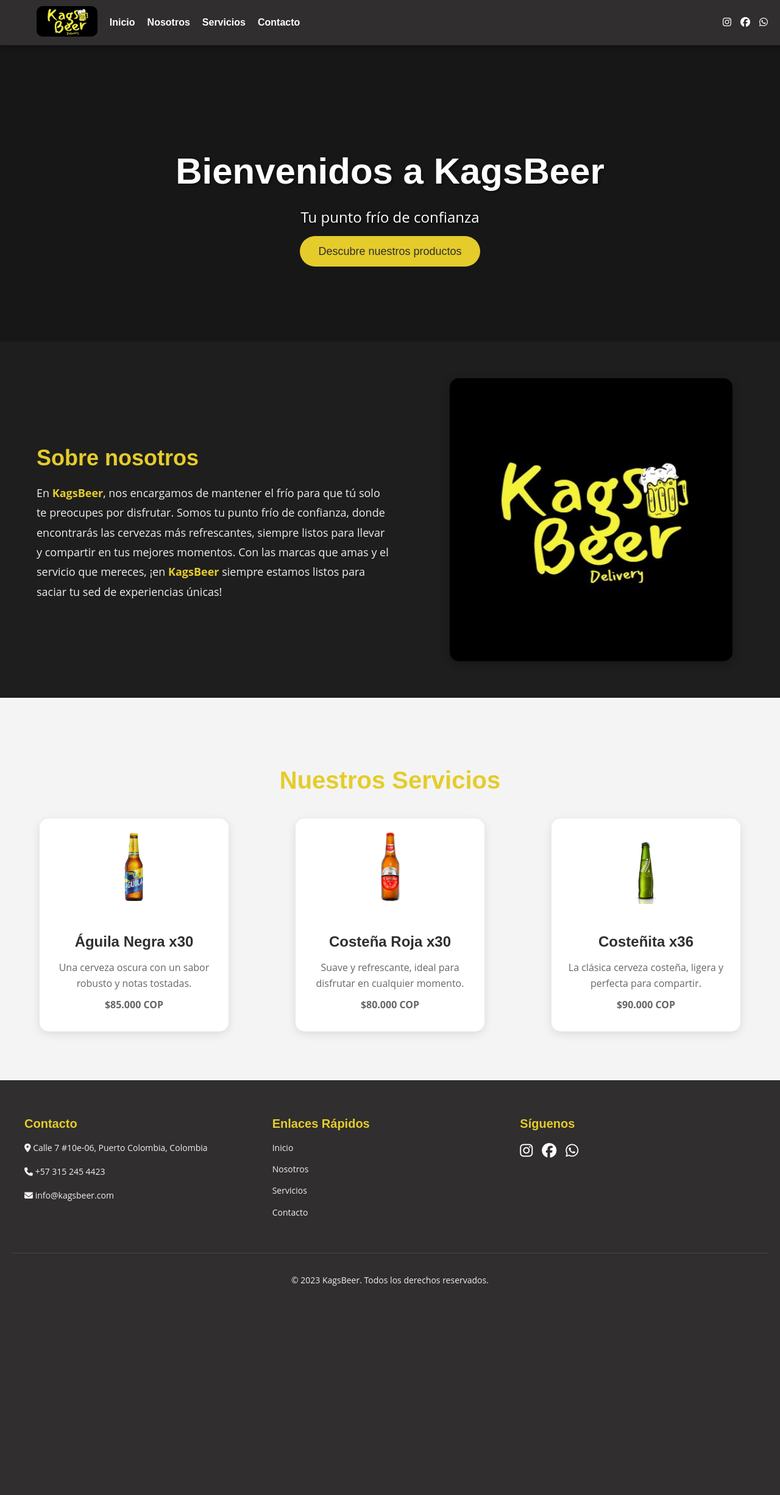
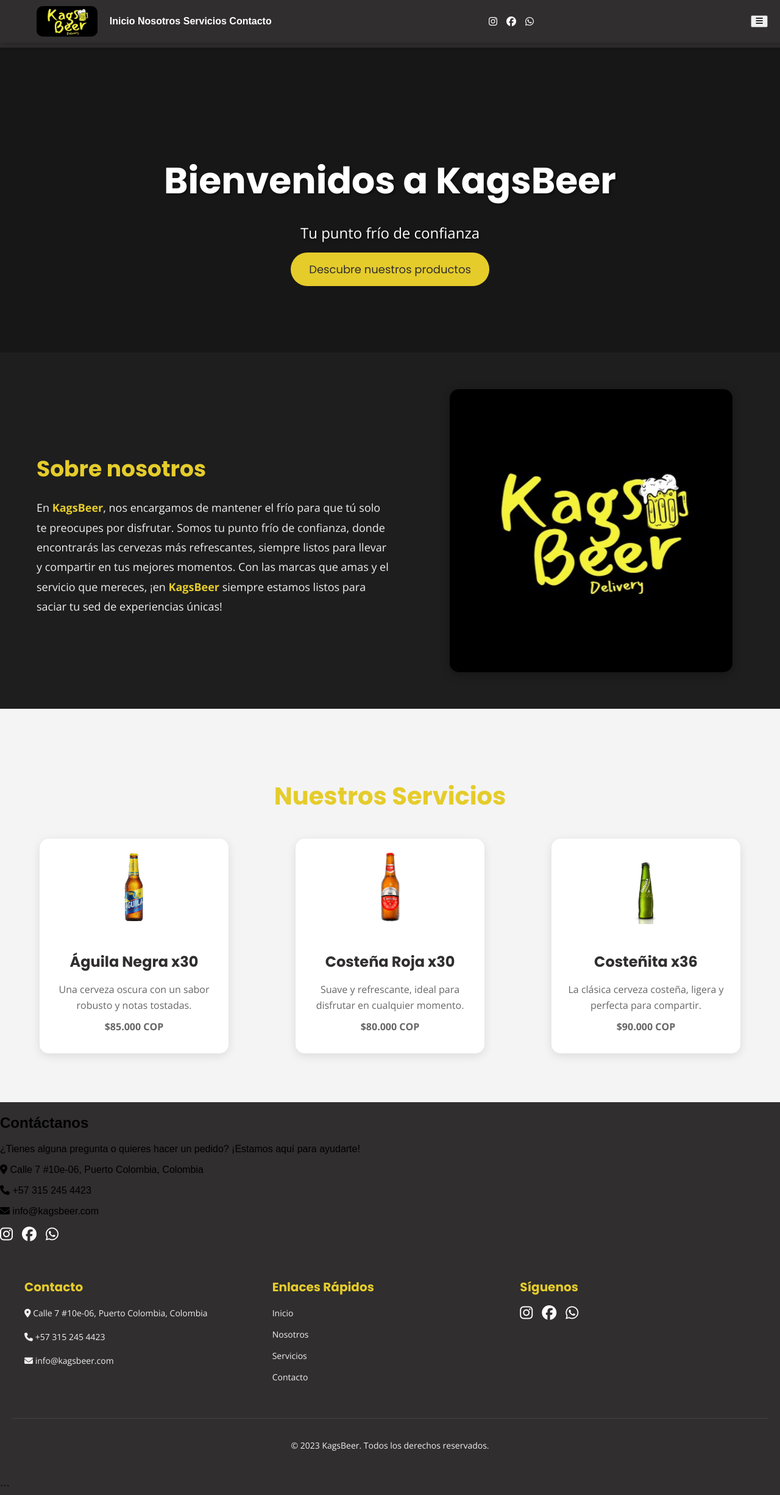
Before and after one commit to REN-ORDO/webestatica, a plain HTML site: page index.html in a window 1280 px wide. Shown: the whole page at 61% size. Before the commit the page ends 2162 px from the top, so only its background shows below. Drawn offline with nearby package versions, Linux system fonts and the light colour scheme.

Commit message:
Feature: Mejorar la UI/UX del sitio

````diff
--- a/index.html
+++ b/index.html
@@ -1,3 +1,4 @@
+```html
 <!DOCTYPE html>
 <html lang="en">
 <head>
@@ -6,29 +7,42 @@
     <title>KagsBeer</title>
     <script src="https://kit.fontawesome.com/99b4f9ec9b.js" crossorigin="anonymous"></script>
     <link rel="stylesheet" href="estilos.css">
-    <link id="pestaña" rel="website icon" type="png" href="imagenes/kagsbeer.png">
+    <link id="pestaña" rel="website icon" type="image/png" href="imagenes/kagsbeer.png">
+    <!-- Google Fonts for Poppins and Open Sans for improved typography consistency -->
+    <link rel="preconnect" href="https://fonts.googleapis.com">
+    <link rel="preconnect" href="https://fonts.gstatic.com" crossorigin>
+    <link href="https://fonts.googleapis.com/css2?family=Open+Sans:wght@300;400;600;700&family=Poppins:wght@400;600;700&display=swap" rel="stylesheet">
 </head>
 <body>
     <header>
         <nav id="nav">
             <div class="logo-y-enlaces">
-                <a href="#inicio"><img id="logokags" src="imagenes/logokags.png" alt="Logo KagsBeer"></a>
-                <a href="#inicio"><b>Inicio</b></a>
-                <a href="#nosotros"><b>Nosotros</b></a>
-                <a href="#servicios"><b>Servicios</b></a>
-                <a href="#contacto"><b>Contacto</b></a>
+                <!-- Added aria-label for accessibility -->
+                <a href="#inicio" aria-label="Ir a la página de inicio"><img id="logokags" src="imagenes/logokags.png" alt="Logo KagsBeer"></a>
+                <!-- New container for navigation links for better mobile menu control -->
+                <div class="nav-links-container">
+                    <a href="#inicio"><b>Inicio</b></a>
+                    <a href="#nosotros"><b>Nosotros</b></a>
+                    <a href="#servicios"><b>Servicios</b></a>
+                    <a href="#contacto"><b>Contacto</b></a>
+                </div>
             </div>
             <div class="redes-sociales">
-                <a href="https://www.instagram.com/dreamy.renp/" target="_blank">
+                <!-- Added aria-label for accessibility -->
+                <a href="https://www.instagram.com/dreamy.renp/" target="_blank" aria-label="Visitar perfil de Instagram">
                     <i class="fa-brands fa-instagram"></i>
                 </a>
-                <a href="https://web.facebook.com/profile.php?id=61565728452948" target="_blank">
+                <a href="https://web.facebook.com/profile.php?id=61565728452948" target="_blank" aria-label="Visitar perfil de Facebook">
                     <i class="fa-brands fa-facebook"></i>
                 </a>
-                <a href="https://wa.me/573001234567" target="_blank">
+                <a href="https://wa.me/573001234567" target="_blank" aria-label="Contactar por WhatsApp">
                     <i class="fa-brands fa-whatsapp"></i>
                 </a>
             </div>
+            <!-- Hamburger menu button for mobile responsiveness -->
+            <button class="hamburger-menu" aria-label="Abrir menú de navegación">
+                <i class="fas fa-bars"></i>
+            </button>
         </nav>
     </header>
 
@@ -55,7 +69,8 @@
             </div>
         </div>
         <div class="cont-img">
-            <img src="imagenes/k.png" alt="">
+            <!-- Improved alt text for better accessibility -->
+            <img src="imagenes/k.png" alt="Cervezas KagsBeer apiladas y refrescantes">
         </div>
     </section>
 
@@ -64,7 +79,7 @@
         <div class="flex-container">
             <div class="columna-4">
                 <div class="card">
-                    <img src="imagenes/cervezaaguilanr.png" alt="Águila Negra">
+                    <img src="imagenes/cervezaaguilanr.png" alt="Pack de cerveza Águila Negra">
                     <h3>Águila Negra x30</h3>
                     <p>Una cerveza oscura con un sabor robusto y notas tostadas.</p>
                     <p class="precio">$85.000 COP</p>
@@ -72,7 +87,7 @@
             </div>
             <div class="columna-4">
                 <div class="card">
-                    <img src="imagenes/Costeñaroja.png" alt="Costeña Roja">
+                    <img src="imagenes/Costeñaroja.png" alt="Pack de cerveza Costeña Roja">
                     <h3>Costeña Roja x30</h3>
                     <p>Suave y refrescante, ideal para disfrutar en cualquier momento.</p>
                     <p class="precio">$80.000 COP</p>
@@ -80,11 +95,35 @@
             </div>
             <div class="columna-4">
                 <div class="card">
-                    <img src="imagenes/Costeñitas.jpg" alt="Costeñita">
+                    <img src="imagenes/Costeñitas.jpg" alt="Pack de cerveza Costeñita">
                     <h3>Costeñita x36</h3>
                     <p>La clásica cerveza costeña, ligera y perfecta para compartir.</p>
                     <p class="precio">$90.000 COP</p>
                 </div>
+            </div>
+        </div>
+    </section>
+
+    <!-- Added a Contact section as it was linked in navigation and footer -->
+    <section id="contacto" class="contact-section">
+        <div class="contact-content">
+            <h2>Contáctanos</h2>
+            <p>¿Tienes alguna pregunta o quieres hacer un pedido? ¡Estamos aquí para ayudarte!</p>
+            <div class="contact-info">
+                <p><i class="fas fa-map-marker-alt"></i> Calle 7 #10e-06, Puerto Colombia, Colombia</p>
+                <p><i class="fas fa-phone"></i> +57 315 245 4423</p>
+                <p><i class="fas fa-envelope"></i> info@kagsbeer.com</p>
+            </div>
+            <div class="redes-sociales">
+                <a href="https://www.instagram.com/dreamy.renp/" target="_blank" aria-label="Visitar perfil de Instagram">
+                    <i class="fab fa-instagram"></i>
+                </a>
+                <a href="https://web.facebook.com/profile.php?id=61565728452948" target="_blank" aria-label="Visitar perfil de Facebook">
+                    <i class="fab fa-facebook"></i>
+                </a>
+                <a href="https://wa.me/573152454423" target="_blank" aria-label="Contactar por WhatsApp">
+                    <i class="fab fa-whatsapp"></i>
+                </a>
             </div>
         </div>
     </section>
@@ -111,13 +150,14 @@
         <div class="footer-seccion">
             <h3>Síguenos</h3>
             <div class="redes-sociales">
-                <a href="https://www.instagram.com/dreamy.renp/" target="_blank">
+                <!-- Added aria-label for accessibility -->
+                <a href="https://www.instagram.com/dreamy.renp/" target="_blank" aria-label="Visitar perfil de Instagram">
                     <i class="fab fa-instagram"></i>
                 </a>
-                <a href="https://web.facebook.com/profile.php?id=61565728452948" target="_blank">
+                <a href="https://web.facebook.com/profile.php?id=61565728452948" target="_blank" aria-label="Visitar perfil de Facebook">
                     <i class="fab fa-facebook"></i>
                 </a>
-                <a href="https://wa.me/573152454423" target="_blank">
+                <a href="https://wa.me/573152454423" target="_blank" aria-label="Contactar por WhatsApp">
                     <i class="fab fa-whatsapp"></i>
                 </a>
             </div>
@@ -127,5 +167,5 @@
         <p>&copy; 2023 KagsBeer. Todos los derechos reservados.</p>
     </div>
 </footer>
-
 </html>
+```
````
